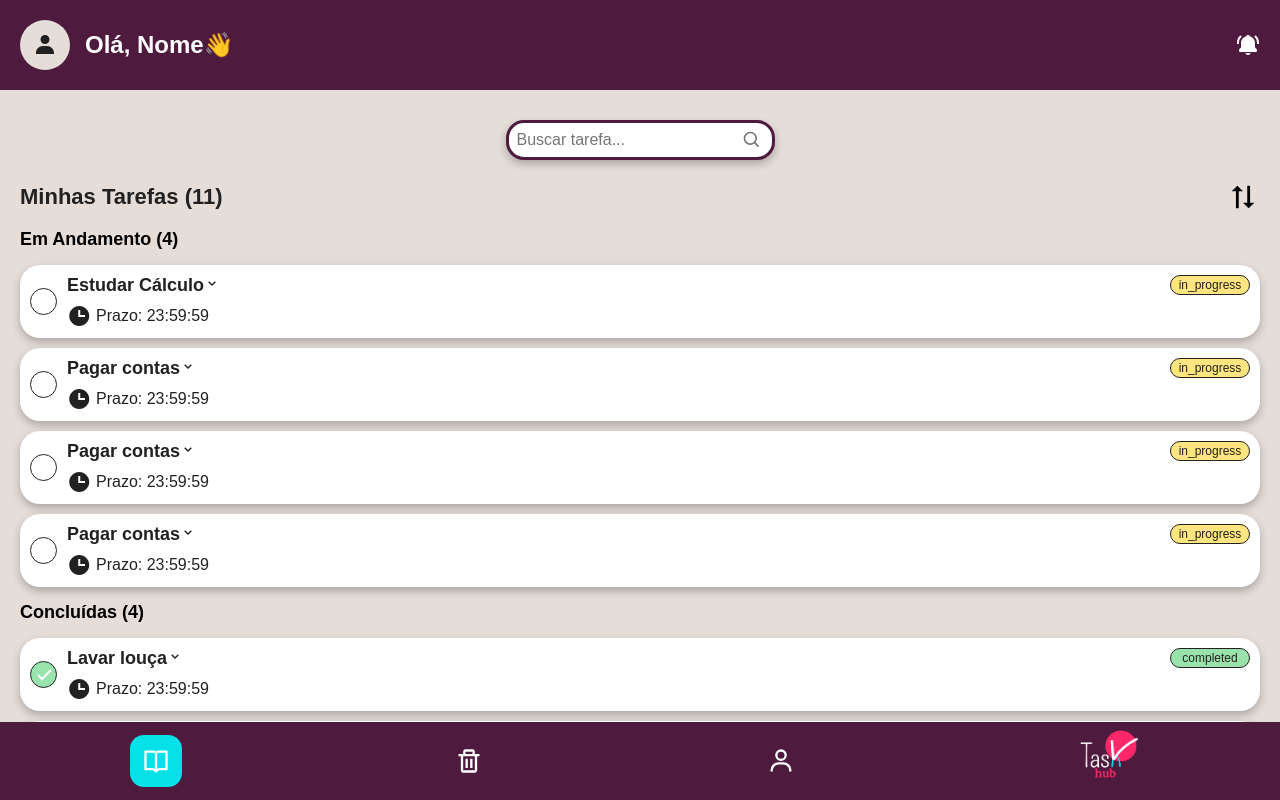
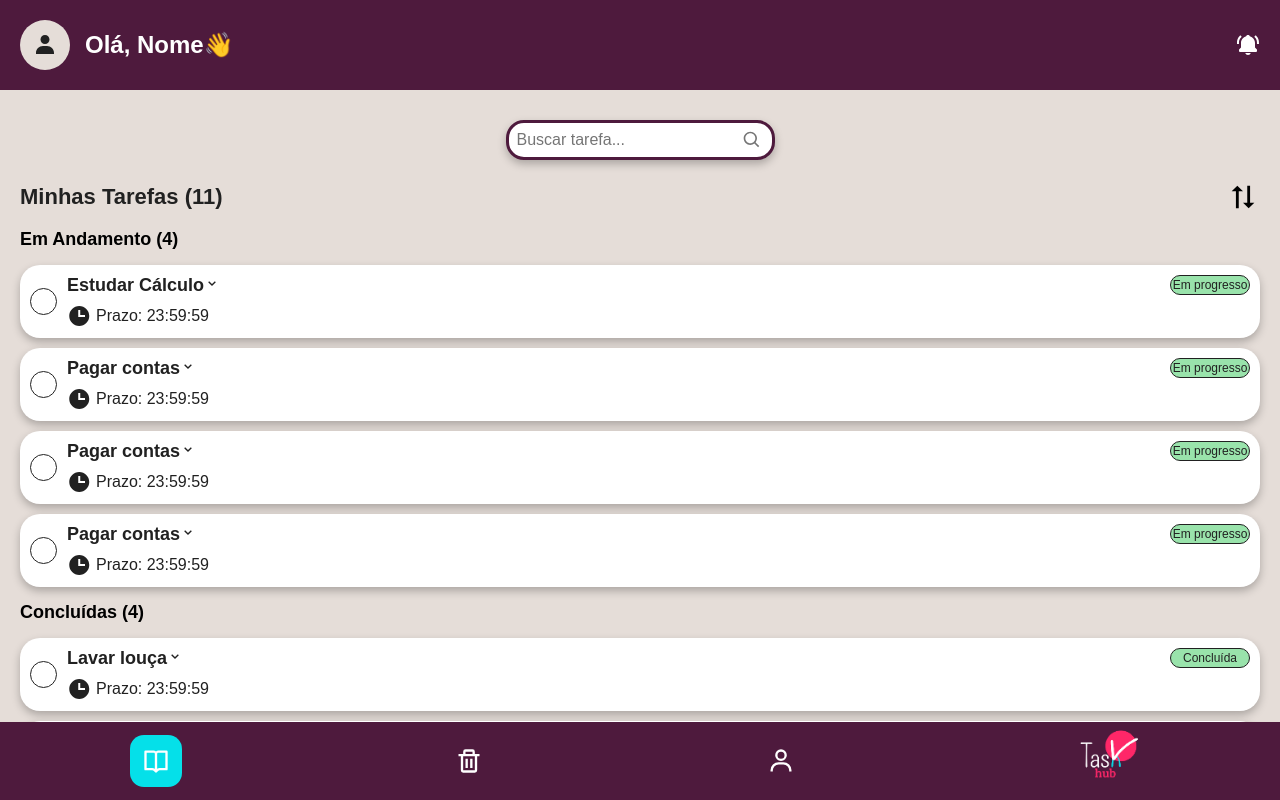
Before and after one commit to Luisgzanetti/task-hub, a React (Vite) app in the folder frontend/: page /home in a window 1280 px wide. Both pictures are taken after a click on the button "Entrar". Shown: the top 800 px of the page. Built offline with nearby package versions, Linux system fonts and the light colour scheme.

Commit message:
nome dos status na tela inicial traduzido

```diff
--- a/frontend/src/screens/home/HomePage.jsx
+++ b/frontend/src/screens/home/HomePage.jsx
@@ -23,7 +23,7 @@ export default function HomePage({ setPagina }) {
             id: 1,
             name: "Estudar Cálculo",
             description: ".....................................................................................",
-            category: "in_progress",
+            category: "Em progresso",
             createdAt: "2025-05-23T00:00:00",
             dueDate: {
                 date: "2025-06-05",
@@ -33,7 +33,7 @@ export default function HomePage({ setPagina }) {
         {
             id: 2,
             name: "Lavar louça",
-            category: "completed",
+            category: "Concluída",
             createdAt: "2025-05-20T00:00:00",
             dueDate: {
                 date: "2025-05-25",
@@ -43,7 +43,7 @@ export default function HomePage({ setPagina }) {
         {
             id: 3,
             name: "Pagar contas",
-            category: "overdue",
+            category: "Atrasada",
             createdAt: "2025-04-01T00:00:00",
             dueDate: {
                 date: "2025-04-05",
@@ -53,7 +53,7 @@ export default function HomePage({ setPagina }) {
         {
             id: 4,
             name: "Pagar contas",
-            category: "in_progress",
+            category: "Em progresso",
             createdAt: "2025-04-01T00:00:00",
             dueDate: {
                 date: "2025-04-05",
@@ -63,7 +63,7 @@ export default function HomePage({ setPagina }) {
         {
             id: 5,
             name: "Pagar contas",
-            category: "completed",
+            category: "Concluída",
             createdAt: "2025-04-01T00:00:00",
             dueDate: {
                 date: "2025-04-05",
@@ -73,7 +73,7 @@ export default function HomePage({ setPagina }) {
         {
             id: 6,
             name: "Pagar contas",
-            category: "overdue",
+            category: "Atrasada",
             createdAt: "2025-04-01T00:00:00",
             dueDate: {
                 date: "2025-04-05",
@@ -83,7 +83,7 @@ export default function HomePage({ setPagina }) {
         {
             id: 7,
             name: "Pagar contas",
-            category: "in_progress",
+            category: "Em progresso",
             createdAt: "2025-04-01T00:00:00",
             dueDate: {
                 date: "2025-04-05",
@@ -93,7 +93,7 @@ export default function HomePage({ setPagina }) {
         {
             id: 8,
             name: "Pagar contas",
-            category: "completed",
+            category: "Concluída",
             createdAt: "2025-04-01T00:00:00",
             dueDate: {
                 date: "2025-04-05",
@@ -103,7 +103,7 @@ export default function HomePage({ setPagina }) {
         {
             id: 9,
             name: "Pagar contas",
-            category: "overdue",
+            category: "Atrasada",
             createdAt: "2025-04-01T00:00:00",
             dueDate: {
                 date: "2025-04-05",
@@ -113,7 +113,7 @@ export default function HomePage({ setPagina }) {
         {
             id: 10,
             name: "Pagar contas",
-            category: "completed",
+            category: "Concluída",
             createdAt: "2025-04-01T00:00:00",
             dueDate: {
                 date: "2025-04-05",
@@ -123,7 +123,7 @@ export default function HomePage({ setPagina }) {
         {
             id: 11,
             name: "Pagar contas",
-            category: "in_progress",
+            category: "Em progresso",
             createdAt: "2025-04-01T00:00:00",
             dueDate: {
                 date: "2025-04-05",
@@ -135,10 +135,10 @@ export default function HomePage({ setPagina }) {
     function completeTask(id) {
         setTasks(tasks.map(task => {
             if (task.id == id) {
-                if (task.category === "completed") {
-                    return { ...task, category: "in_progress" }
+                if (task.category === "Concluída") {
+                    return { ...task, category: "Em progresso" }
                 } else {
-                    return { ...task, category: "completed" }
+                    return { ...task, category: "Concluída" }
                 }
             }
             return task;
@@ -169,25 +169,25 @@ export default function HomePage({ setPagina }) {
             </div>
             <div className='tasks-display'>
                 <div className='category-tasks'>
-                    <p className='category-title'>Em Andamento ({tasks.filter(task => task.category === 'in_progress').length})</p>
+                    <p className='category-title'>Em Andamento ({tasks.filter(task => task.category === 'Em progresso').length})</p>
                     {filteredTasks.map(task => (
-                        task.category === 'in_progress' && (
+                        task.category === 'Em progresso' && (
                             <TaskCard task={task} key={task.id} completeTask={completeTask} deleteTask={setDeleteTaskId} />
                         )
                     ))}
                 </div>
                 <div className='category-tasks'>
-                    <p className='category-title'>Concluídas ({tasks.filter(task => task.category === 'completed').length})</p>
+                    <p className='category-title'>Concluídas ({tasks.filter(task => task.category === 'Concluída').length})</p>
                     {filteredTasks.map(task => (
-                        task.category === 'completed' && (
+                        task.category === 'Concluída' && (
                             <TaskCard task={task} key={task.id} completeTask={completeTask} deleteTask={setDeleteTaskId} />
                         )
                     ))}
                 </div>
                 <div className='category-tasks'>
-                    <p className='category-title'>Atrasadas ({tasks.filter(task => task.category === 'overdue').length})</p>
+                    <p className='category-title'>Atrasadas ({tasks.filter(task => task.category === 'Atrasada').length})</p>
                     {filteredTasks.map(task => (
-                        task.category === 'overdue' && (
+                        task.category === 'Atrasada' && (
                             <TaskCard task={task} key={task.id} completeTask={completeTask} deleteTask={setDeleteTaskId} />
                         )
                     ))}
--- a/frontend/src/screens/lixo/lixo.css
+++ b/frontend/src/screens/lixo/lixo.css
@@ -74,6 +74,8 @@
 
 .status {
     padding: 6px 12px;
+
+    border: 1px solid black;
 
     border-radius: 999px;
 
```
